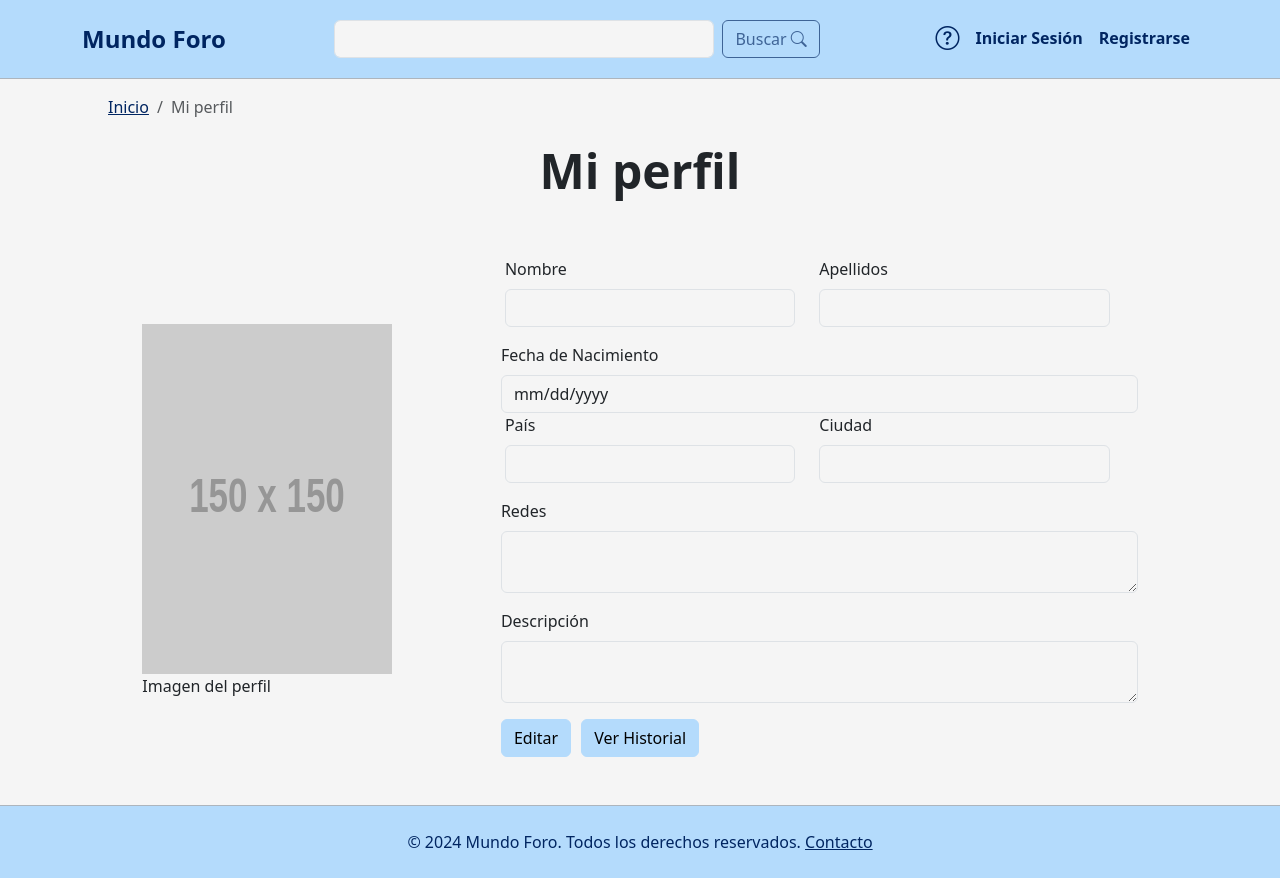
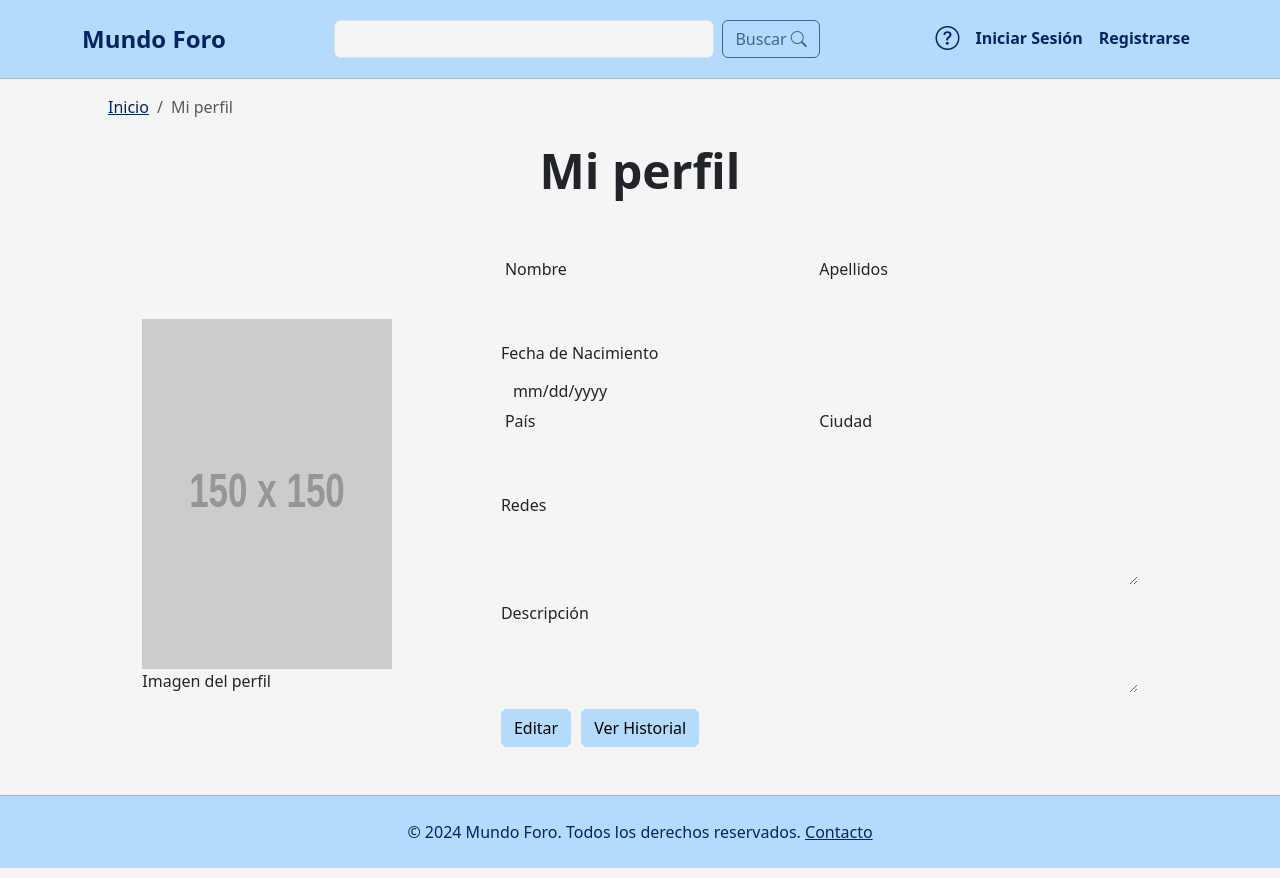
Before and after one commit to Croissanton/IU_Proyecto, a React (Create React App) app in the folder foro-mundo/: page /profile in a window 1280 px wide. Built offline with nearby package versions, Linux system fonts and the light colour scheme.

Commit message:
cajas de texto de editar perfil arregladas

```diff
--- a/foro-mundo/src/Pages/ProfilePage.js
+++ b/foro-mundo/src/Pages/ProfilePage.js
@@ -85,7 +85,8 @@ function ProfilePage() {
           <Breadcrumb.Item linkAs={Link} linkProps={{ to: "/" }}>Inicio</Breadcrumb.Item>
           <Breadcrumb.Item active>Mi perfil</Breadcrumb.Item>
         </Breadcrumb>
-        <label style={{ fontSize: "3rem", fontWeight: "bold", display: "block", textAlign: "center", paddingBottom: "50px" }}>Mi perfil</label>      </div>
+        <label style={{ fontSize: "3rem", fontWeight: "bold", display: "block", textAlign: "center", paddingBottom: "50px" }}>Mi perfil</label>
+      </div>
       <div style={{ display: "flex" }}>
         <div className="m-auto">
           <img
@@ -130,6 +131,7 @@ function ProfilePage() {
                 readOnly={!isEditing}
                 required={true}
                 colClass="col-md-6"
+                noBorder={!isEditing}
               />
               <InputComponent
                 id="lastName"
@@ -139,6 +141,7 @@ function ProfilePage() {
                 readOnly={!isEditing}
                 required={true}
                 colClass="col-md-6"
+                noBorder={!isEditing}
               />
             </div>
             <InputComponent
@@ -149,6 +152,7 @@ function ProfilePage() {
               onChange={handleInputChange}
               readOnly={!isEditing}
               required={true}
+              noBorder={!isEditing}
             />
             <div className="row">
               <InputComponent
@@ -159,6 +163,7 @@ function ProfilePage() {
                 readOnly={!isEditing}
                 required={true}
                 colClass="col-md-6"
+                noBorder={!isEditing}
               />
               <InputComponent
                 id="city"
@@ -168,6 +173,7 @@ function ProfilePage() {
                 readOnly={!isEditing}
                 required={false}
                 colClass="col-md-6"
+                noBorder={!isEditing}
               />
             </div>
             <InputComponent
@@ -178,6 +184,7 @@ function ProfilePage() {
               onChange={handleInputChange}
               readOnly={!isEditing}
               required={false}
+              noBorder={!isEditing}
             />
             <InputComponent
               id="description"
@@ -187,6 +194,7 @@ function ProfilePage() {
               onChange={handleInputChange}
               readOnly={!isEditing}
               required={false}
+              noBorder={!isEditing}
             />
 
             <div className="col-12">
@@ -262,9 +270,14 @@ function InputComponent({
   onChange,
   readOnly,
   required,
-  colClass = "col-12"
+  colClass = "col-12",
+  noBorder = false
 }) {
-  const inputClassNames = `form-control ${readOnly ? "no-background no-border" : ""}`;
+  const inputStyles = {
+    border: noBorder ? "none" : "",
+    boxShadow: noBorder ? "none" : "",
+    backgroundColor: noBorder ? "transparent" : ""
+  };
 
   return (
     <div className={colClass}>
@@ -273,7 +286,8 @@ function InputComponent({
       </label>
       {type === "textarea" ? (
         <textarea
-          className={inputClassNames}
+          className="form-control"
+          style={inputStyles}
           id={id}
           value={value}
           onChange={onChange}
@@ -283,7 +297,8 @@ function InputComponent({
       ) : (
         <input
           type={type}
-          className={inputClassNames}
+          className="form-control"
+          style={inputStyles}
           id={id}
           value={value}
           onChange={onChange}
```
